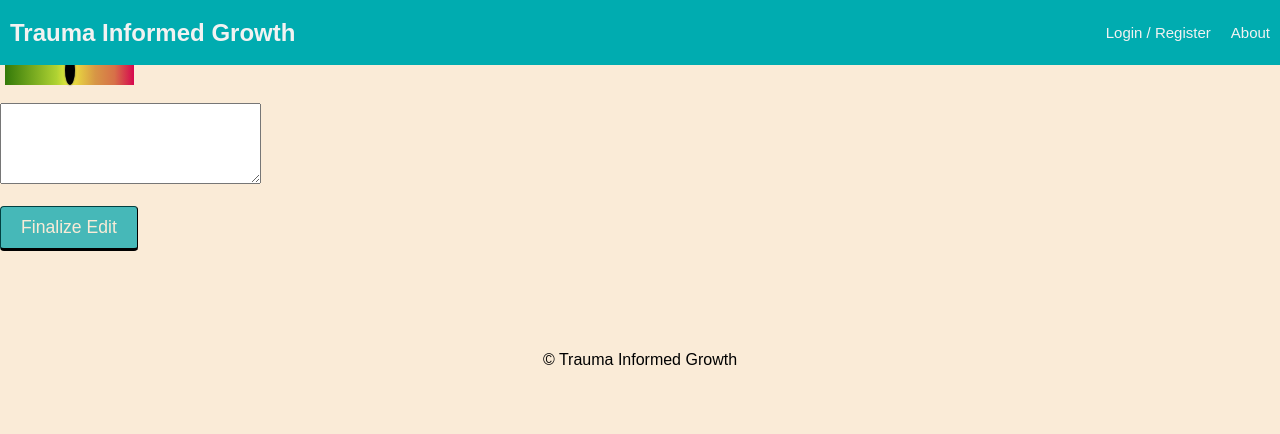
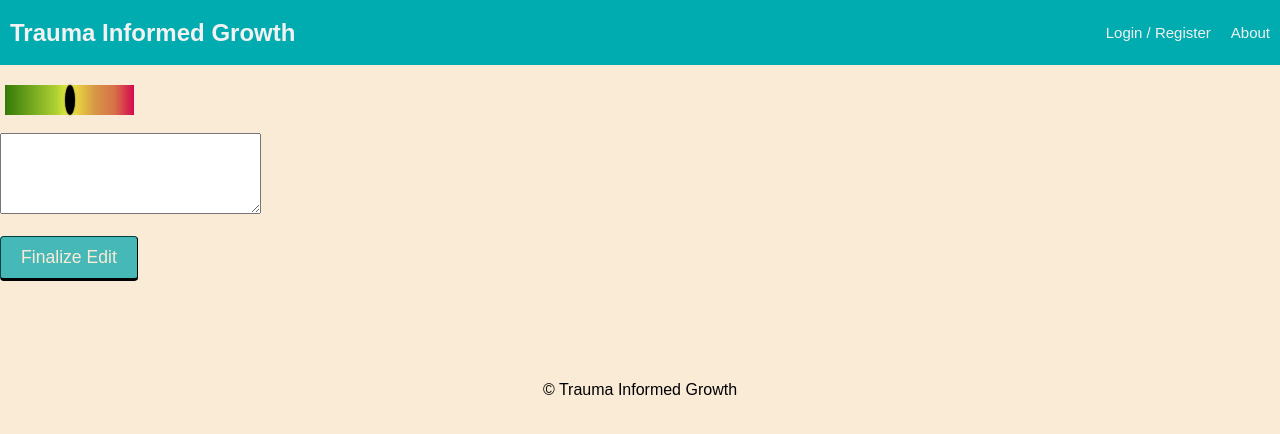
Before and after one commit to leilasadr/TIG---prime-solo-project, a React (Create React App) app: page /#/feedbacks/edit/1 in a window 1280 px wide. Shown: the top 434 px of the page. Built offline with nearby package versions, Linux system fonts and the light colour scheme; no server answers.

Commit message:
Adjusted styling on the edit page

```diff
--- /dev/null
+++ b/src/components/FeedbackPage/FeedbackEditPage.css
@@ -0,0 +1,3 @@
+body {
+    padding-top: 90px;
+  }
--- a/src/components/FeedbackPage/FeedbackEditPage.jsx
+++ b/src/components/FeedbackPage/FeedbackEditPage.jsx
@@ -2,6 +2,8 @@ import {useEffect} from 'react';
 import {useParams, useHistory} from 'react-router-dom';
 import {useDispatch, useSelector} from 'react-redux';
 import { useState } from 'react';
+
+import './FeedbackEditPage.css'
 
 function FeedbackEditPage() {
 
```
